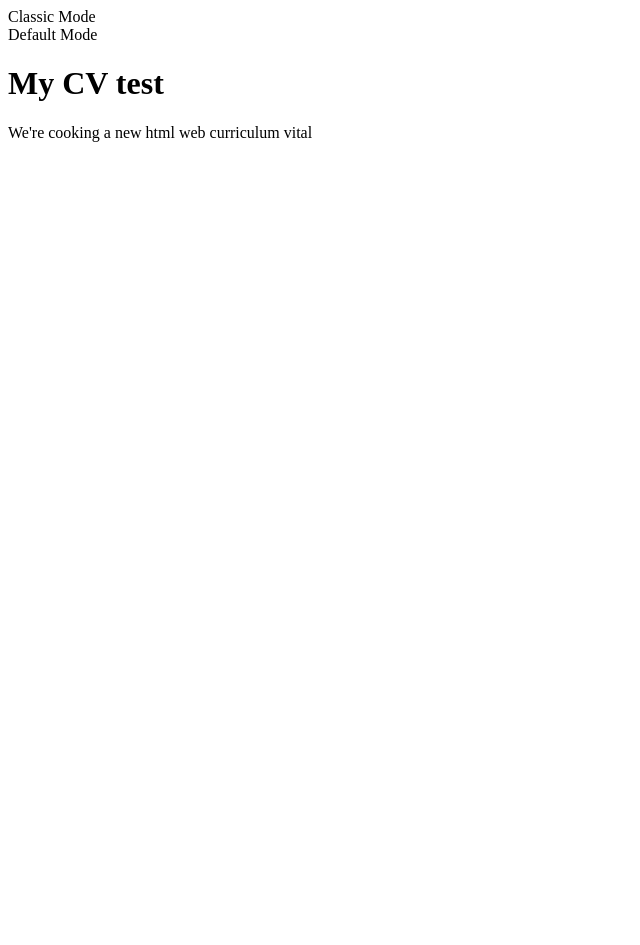
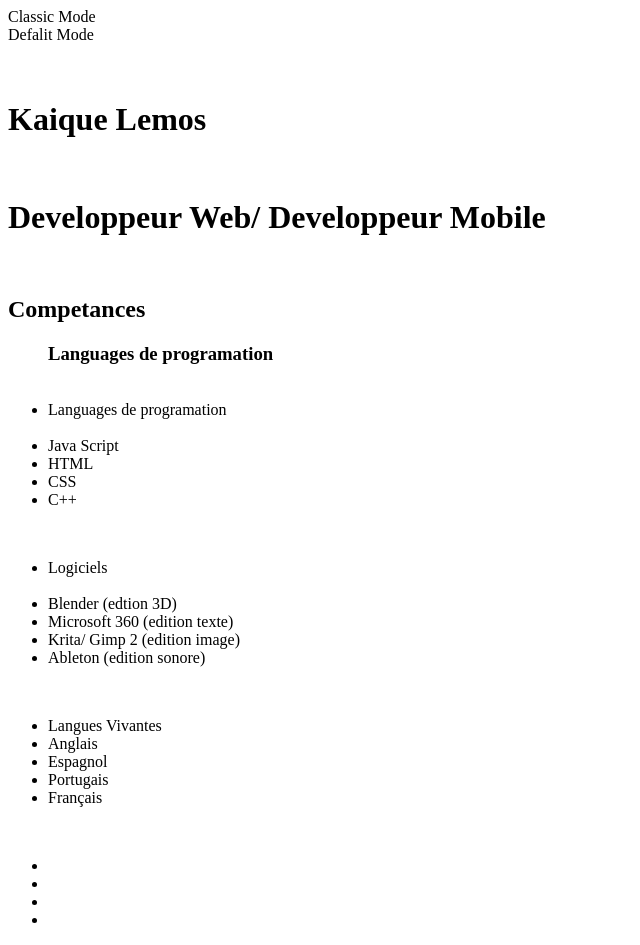
Before and after one commit to Lemon-Cake96/curri, a plain HTML site: page html/index.html in a window 1280 px wide. Shown: the whole page, without its empty margins (0-640 px from the left). Before the commit the page ends 800 px from the top, so only its background shows below. Drawn offline with Linux system fonts and the light colour scheme.

Commit message:
testing 1

```diff
--- a/html/index.html
+++ b/html/index.html
@@ -6,15 +6,60 @@
     <title>Document</title>
 </head>
 <body>
-    <nav>
+    <nav id="banner">
         <div>
             <a>Classic Mode</a>
         </div>
         <div>
-            <a>Default Mode</a>
+            <a>Defalit Mode</a>
         </div>
     </nav>
-    <h1>My CV test</h1>
-    <p>We're cooking a new html web curriculum vital</p>
+    <br>
+    <br>
+    <h1 id="name">Kaique Lemos</h1>
+    <br>
+    <h1 id="job_position">Developpeur Web/ Developpeur Mobile</h1>
+    <br>
+    <main>
+        <div id="container">
+            <h2 class="main_text">Competances</h2>
+            <ul>
+                <h3 class="main_text">Languages de programation</h3>
+                <br>
+                <li class="sub_text">Languages de programation</li>
+                <br>
+                <li class="text">Java Script</li>
+                <li class="sub_text">HTML</li>
+                <li class="sub_text">CSS</li>
+                <li class="sub_text">C++</li>
+            </ul>
+            <br>
+            <ul>
+                <li class="sub_text">Logiciels</li>
+                <br>
+                <li class="text">Blender (edtion 3D)</li>
+                <li class="text">Microsoft 360 (edition texte)</li>
+                <li class="text">Krita/ Gimp 2 (edition image)</li>
+                <li class="text">Ableton (edition sonore)</li>
+            </ul>
+            <br>
+            <ul>
+                <li class="sub_text">Langues Vivantes</li>
+                <li class="text">Anglais</li>
+                <li class="text">Espagnol</li>
+                <li class="text">Portugais</li>
+                <li class="text">Français</li>
+            </ul>
+            <br>
+            <ul>
+                <li></li>
+                <li></li>
+                <li></li>
+                <li></li>
+            </ul>
+        </div>
+    </main>
+
+
 </body>
 </html>
```
